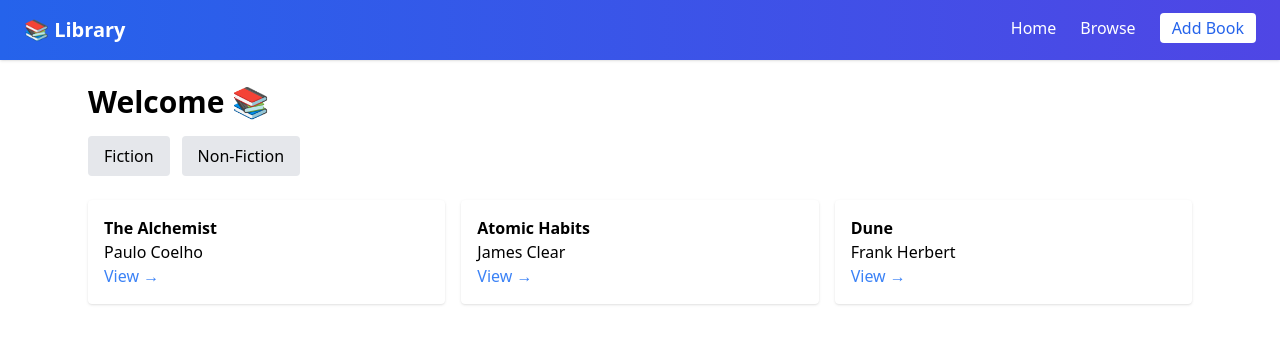
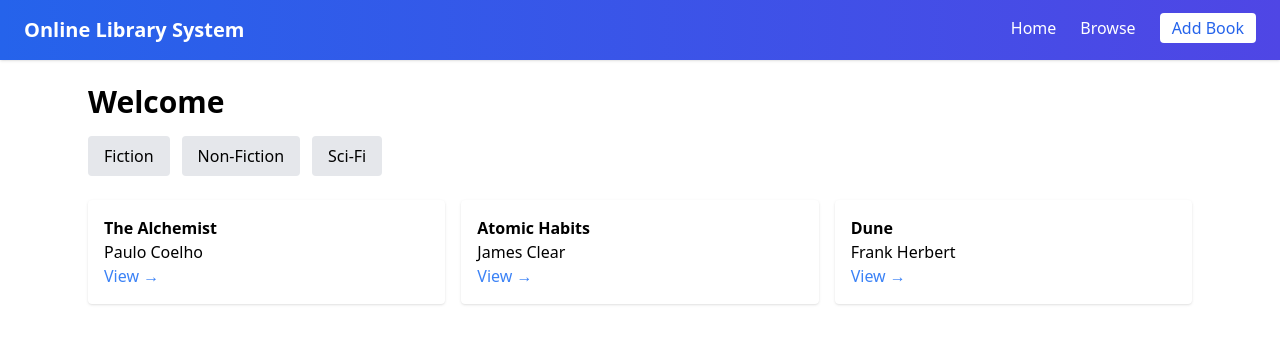
Before and after one commit to mcajoydeb/online-library, a React (Vite) app: page / in a window 1280 px wide. Shown: the top 344 px of the page. Built offline with nearby package versions, Linux system fonts and the light colour scheme.

Commit message:
Code refactered

```diff
--- a/src/components/Navbar.jsx
+++ b/src/components/Navbar.jsx
@@ -3,7 +3,7 @@
 function Navbar() {
   return (
     <nav className="bg-gradient-to-r from-blue-600 to-indigo-600 text-white px-6 py-4 flex justify-between shadow">
-      <h1 className="text-xl font-bold">📚 Library</h1>
+      <h1 className="text-xl font-bold">Online Library System</h1>
 
       <div className="space-x-6">
         <Link to="/">Home</Link>
--- a/src/pages/Home.jsx
+++ b/src/pages/Home.jsx
@@ -3,11 +3,12 @@
 
 function Home() {
   const books = useSelector((state) => state.books.list);
-  const categories = ["Fiction", "Non-Fiction"];
+
+  const categories = [...new Set(books.map((book) => book.category))];
 
   return (
     <div className="max-w-6xl mx-auto p-6">
-      <h1 className="text-3xl font-bold mb-4">Welcome 📚</h1>
+      <h1 className="text-3xl font-bold mb-4">Welcome</h1>
 
       <div className="flex gap-3 mb-6">
         {categories.map((cat) => (
```
